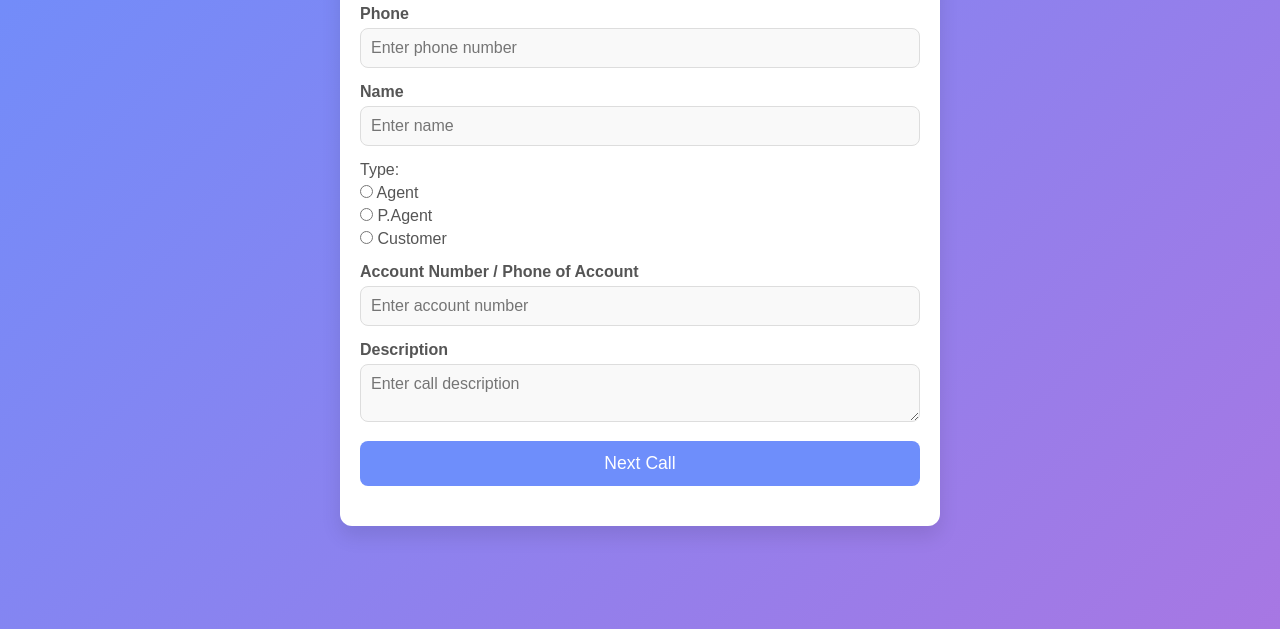
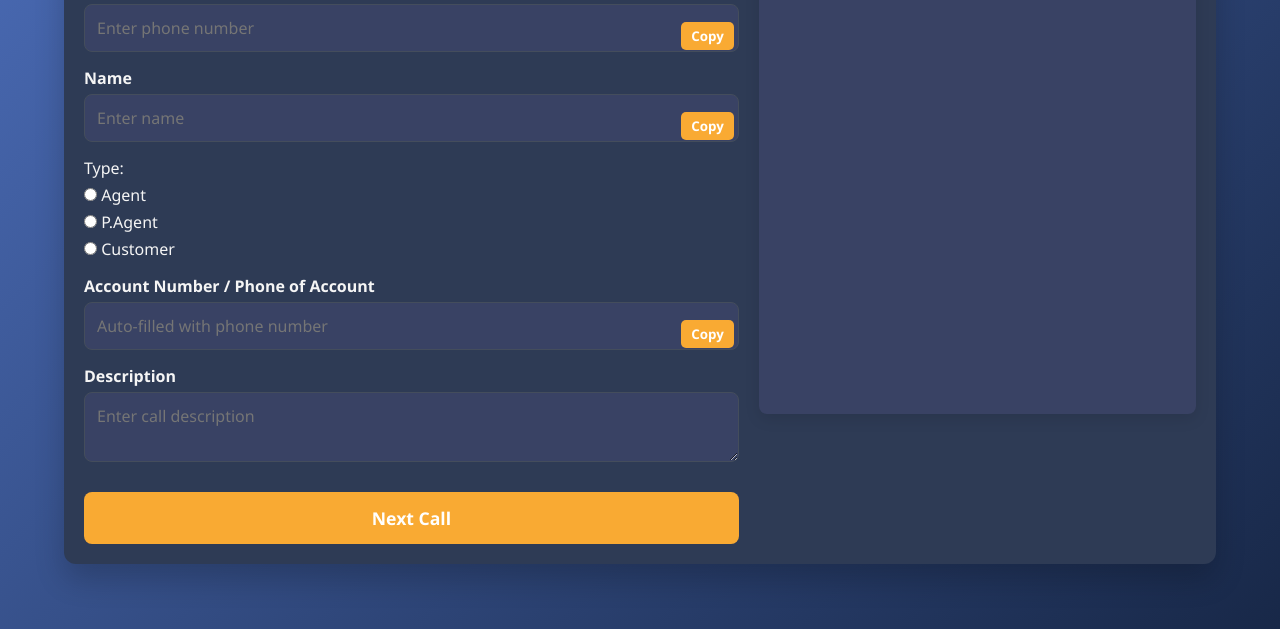
Before and after one commit to AhmedEsam2002/Call-Log-App, a plain HTML site: page index.html in a window 1280 px wide. Shown: the part 171-800 px from the top of the page. Drawn offline with Linux system fonts and the light colour scheme.

Commit message:
Add files via upload

```diff
--- a/index.html
+++ b/index.html
@@ -7,12 +7,16 @@
     <link rel="stylesheet" href="style.css" />
   </head>
   <body>
-    <div class="container">
+    <div class="main-container">
+      <!-- Form Section -->
+      <div class="form-container">
         <header>
           <h1>Call <span id="call-number">1</span></h1>
         </header>
         <form id="callForm" class="call-form">
+          <!-- Phone Field with Copy Button -->
           <label for="phone">Phone</label>
+          <div class="input-group">
             <input
               type="text"
               id="phone"
@@ -20,8 +24,14 @@
               placeholder="Enter phone number"
               required
             />
+            <button type="button" class="copy-btn" onclick="copyText('phone')">
+              Copy
+            </button>
+          </div>
 
+          <!-- Name Field with Copy Button -->
           <label for="name">Name</label>
+          <div class="input-group">
             <input
               type="text"
               id="name"
@@ -29,7 +39,12 @@
               placeholder="Enter name"
               required
             />
+            <button type="button" class="copy-btn" onclick="copyText('name')">
+              Copy
+            </button>
+          </div>
 
+          <!-- Type Section -->
           <div class="type-section">
             <label>Type:</label>
             <label
@@ -40,19 +55,31 @@
               ><input type="radio" name="type" value="P.Agent" /> P.Agent</label
             >
             <label
-            ><input type="radio" name="type" value="Customer" /> Customer</label
+              ><input type="radio" name="type" value="Customer" />
+              Customer</label
             >
           </div>
 
+          <!-- Account Field with Copy Button -->
           <label for="account">Account Number / Phone of Account</label>
+          <div class="input-group">
             <input
               type="text"
               id="account"
               name="account"
-          placeholder="Enter account number"
+              placeholder="Auto-filled with phone number"
               required
             />
+            <button
+              type="button"
+              class="copy-btn"
+              onclick="copyText('account')"
+            >
+              Copy
+            </button>
+          </div>
 
+          <!-- Description Field -->
           <label for="description">Description</label>
           <textarea
             id="description"
@@ -62,8 +89,12 @@
 
           <button type="button" id="nextCall">Next Call</button>
         </form>
+      </div>
 
+      <!-- Log Entries Section -->
+      <div class="log-entries-container">
         <div id="logEntries" class="log-entries"></div>
+      </div>
     </div>
 
     <script src="script.js"></script>
--- a/script.js
+++ b/script.js
@@ -72,3 +72,36 @@ document.addEventListener("DOMContentLoaded", () => {
     document.getElementById("call-number").textContent = callCount;
   });
 });
+// Script for "Enter" key navigation and copying functionality
+document.addEventListener("DOMContentLoaded", function () {
+  const formElements = document.querySelectorAll(
+    "#callForm input, #callForm textarea"
+  );
+
+  // Move to the next field on Enter
+  formElements.forEach((element, index) => {
+    element.addEventListener("keydown", function (e) {
+      if (e.key === "Enter") {
+        e.preventDefault();
+        const nextElement = formElements[index + 1];
+        if (nextElement) {
+          nextElement.focus();
+        }
+      }
+    });
+  });
+});
+
+// Function to copy text from an input field
+function copyText(elementId) {
+  const inputElement = document.getElementById(elementId);
+  inputElement.select();
+  inputElement.setSelectionRange(0, 99999); // For mobile devices
+  navigator.clipboard.writeText(inputElement.value);
+  // .then(() => {
+  //   alert("Copied to clipboard");
+  // })
+  // .catch(() => {
+  //   alert("Failed to copy");
+  // });
+}
--- a/style.css
+++ b/style.css
@@ -3,7 +3,7 @@
   margin: 0;
   padding: 0;
   box-sizing: border-box;
-  font-family: Arial, sans-serif;
+  font-family: "Segoe UI", Tahoma, Geneva, Verdana, sans-serif;
 }
 
 body {
@@ -11,33 +11,37 @@ body {
   justify-content: center;
   align-items: center;
   min-height: 100vh;
-  background: linear-gradient(135deg, #6e8efb, #a777e3);
+  background: linear-gradient(135deg, #4b6cb7, #182848);
+  color: #f5f5f5;
 }
 
-/* Container Styling */
-.container {
+/* Main Container */
+.main-container {
+  display: flex;
+  gap: 20px;
   width: 90%;
-  max-width: 600px;
+  max-width: 1200px;
   padding: 20px;
-  background: #fff;
+  background: #2e3b55;
   border-radius: 12px;
-  box-shadow: 0 10px 20px rgba(0, 0, 0, 0.1);
+  box-shadow: 0 15px 30px rgba(0, 0, 0, 0.2);
   animation: fadeIn 0.5s ease;
 }
 
-/* Header Styling */
-header {
+/* Form Container */
+.form-container {
+  width: 60%;
+}
+
+header h1 {
+  font-size: 2rem;
   text-align: center;
+  color: #f9aa33;
   margin-bottom: 20px;
 }
 
-header h1 {
-  font-size: 1.8rem;
-  color: #333;
-}
-
 header h1 span {
-  color: #6e8efb;
+  color: #f5f5f5;
 }
 
 /* Form Styling */
@@ -45,25 +49,26 @@ header h1 span {
   display: block;
   font-weight: bold;
   margin-bottom: 5px;
-  color: #555;
+  color: #f5f5f5;
 }
 
 .call-form input[type="text"],
 .call-form textarea {
   width: 100%;
-  padding: 10px;
+  padding: 12px;
   margin-bottom: 15px;
-  border: 1px solid #ddd;
+  border: 1px solid #444d5c;
   border-radius: 8px;
   font-size: 1rem;
-  background: #f9f9f9;
-  transition: all 0.3s ease;
+  background: #394264;
+  color: #f5f5f5;
+  transition: border-color 0.3s ease, box-shadow 0.3s ease;
 }
 
 .call-form input:focus,
 .call-form textarea:focus {
-  border-color: #6e8efb;
-  box-shadow: 0 0 5px rgba(110, 142, 251, 0.5);
+  border-color: #f9aa33;
+  box-shadow: 0 0 8px rgba(249, 170, 51, 0.5);
 }
 
 .type-section {
@@ -77,50 +82,69 @@ header h1 span {
 
 button#nextCall {
   width: 100%;
-  padding: 12px;
-  background: #6e8efb;
+  padding: 14px;
+  background: #f9aa33;
   border: none;
   border-radius: 8px;
   color: #fff;
   font-size: 1.1rem;
+  font-weight: bold;
   cursor: pointer;
-  transition: all 0.3s ease;
+  transition: background 0.3s ease, transform 0.2s;
+  margin-top: 10px;
 }
 
 button#nextCall:hover {
-  background: #5b78d3;
+  background: #e08c2d;
+  transform: scale(1.02);
 }
 
-/* Log Entries Styling */
+/* Log Entries Container */
+.log-entries-container {
+  width: 40%;
+  max-height: 500px;
+  overflow-y: auto;
+  padding: 15px;
+  background: #394264;
+  border-radius: 8px;
+  box-shadow: 0 5px 15px rgba(0, 0, 0, 0.1);
+}
+
 .log-entries {
-  margin-top: 20px;
+  display: flex;
+  flex-direction: column-reverse; /* Latest logs at the top */
+  gap: 15px;
 }
 
 .log-entry {
-  margin-bottom: 15px;
-  background: #eef2ff;
+  background: #2e3b55;
   border-radius: 8px;
   box-shadow: 0 5px 10px rgba(0, 0, 0, 0.1);
-  overflow: hidden;
-  transition: all 0.3s ease;
+  padding: 15px;
+  transition: transform 0.2s ease;
+}
+
+.log-entry:hover {
+  transform: translateY(-2px);
 }
 
 .log-entry-header {
   padding: 12px;
-  background: #6e8efb;
-  color: #fff;
+  background: #4b6cb7;
+  color: #f5f5f5;
   font-weight: bold;
+  border-radius: 8px 8px 0 0;
   cursor: pointer;
 }
 
 .log-entry-header:hover {
-  background: #5b78d3;
+  background: #3e5897;
 }
 
 .log-entry-details {
-  padding: 15px;
+  padding: 10px;
+  color: #c1c7d0;
   display: none;
-  color: #333;
   animation: slideDown 0.3s ease;
 }
 
@@ -144,3 +168,30 @@ button#nextCall:hover {
     opacity: 1;
   }
 }
+/* Input Group Styling */
+.input-group {
+  display: flex;
+  align-items: center;
+  position: relative;
+}
+
+.input-group input[type="text"] {
+  flex: 1;
+}
+
+.copy-btn {
+  position: absolute;
+  right: 5px;
+  background: #f9aa33;
+  border: none;
+  border-radius: 5px;
+  color: #fff;
+  font-weight: bold;
+  cursor: pointer;
+  padding: 5px 10px;
+  transition: background 0.3s ease;
+}
+
+.copy-btn:hover {
+  background: #e08c2d;
+}
```
Lines whose indentation alone changed are shown as unchanged.
